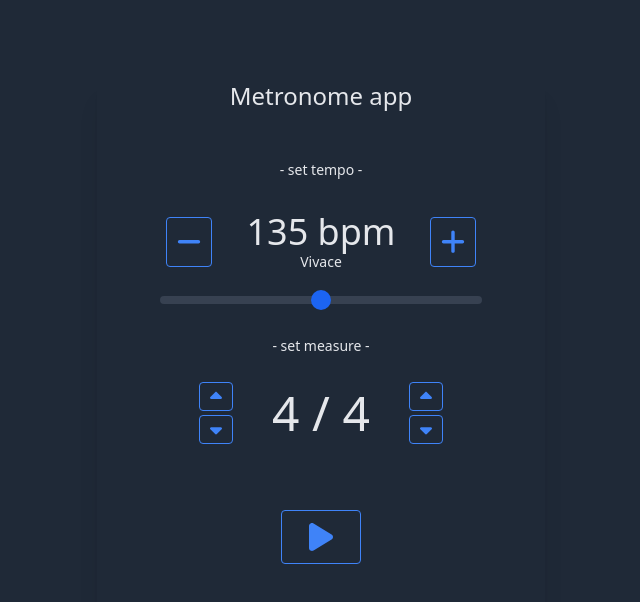
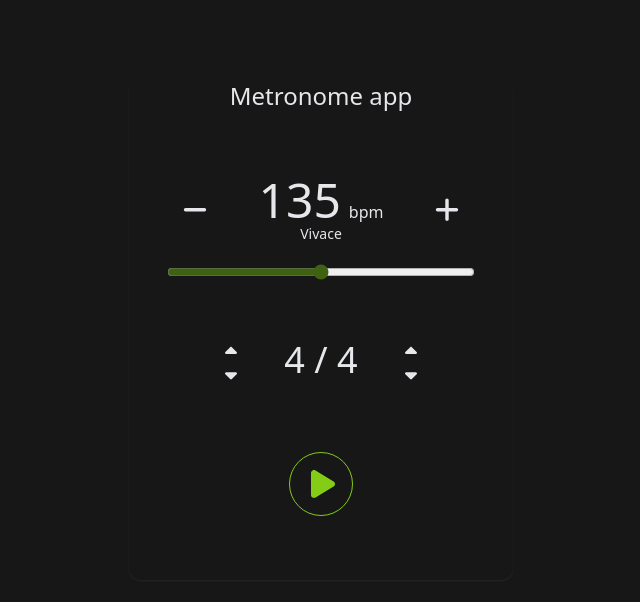
Before and after one commit to lukaszsliwinski/metronome-v2, a React (Create React App) app in the folder frontend/: page / in a window 1280 px wide. Shown: the top 602 px of the page, without its empty margins (319-959 px from the left). Built offline with nearby package versions, Linux system fonts and the light colour scheme.

Commit message:
feat: finish style

```diff
--- a/frontend/src/Metronome.tsx
+++ b/frontend/src/Metronome.tsx
@@ -71,8 +71,8 @@ export default function Metronome() {
   }, [playing]);
 
   return (
-    <div className="min-h-screen-mobile xs:pt-20 text-sm font-medium dark:bg-gray-800 dark:text-gray-200">
-      <div className="h-fit w-full shadow-xl xs:m-auto xs:max-w-[28rem] xs:rounded-xl px-12">
+    <div className="min-h-screen-mobile xs:pt-20 text-sm dark:bg-neutral-900 dark:text-gray-200">
+      <div className="h-fit w-full shadow-sm shadow-neutral-800 xs:m-auto xs:max-w-sm xs:rounded-xl px-6">
         <h1 className="mb-12 text-center text-2xl">Metronome app</h1>
         <Tempo />
         <Controls />
--- a/frontend/src/components/MeasureBtn.tsx
+++ b/frontend/src/components/MeasureBtn.tsx
@@ -3,7 +3,8 @@ export default function MeasureBtn({onClick, icon}: {onClick: () => void, icon:
     <button
       type="button"
       onClick={onClick}
-      className="w-fit text-blue-700 border border-blue-700 hover:bg-blue-700 hover:text-white focus:ring-4 focus:outline-none focus:ring-blue-300 font-medium rounded text-sm my-0.5 px-2.5 py-1 text-center inline-flex items-center dark:border-blue-500 dark:text-blue-500 dark:hover:text-white dark:focus:ring-blue-800 dark:hover:bg-blue-500"
+      // className="w-fit text-green-700 hover:text-white border border-green-700 hover:bg-green-800 font-medium rounded-lg text-sm px-2.5 py-1 text-center my-0.5 dark:border-green-500 dark:text-green-500 dark:hover:text-white dark:hover:bg-green-600"
+      className="w-fit my-0.5 hover:text-lime-700"
     >
       {icon}
     </button>
--- a/frontend/src/components/PlayBtn.tsx
+++ b/frontend/src/components/PlayBtn.tsx
@@ -21,9 +21,9 @@ export default function PlayBtn() {
     <button
       type="button"
       onClick={() => setPlaying(!playing)}
-      className="w-20 text-blue-700 border border-blue-700 hover:bg-blue-700 hover:text-white focus:ring-4 focus:outline-none focus:ring-blue-300 font-medium rounded text-sm p-2.5 text-center inline-flex justify-center items-center dark:border-blue-500 dark:text-blue-500 dark:hover:text-white dark:focus:ring-blue-800 dark:hover:bg-blue-500"
+      className="w-16 h-16 text-lime-700 hover:text-white border border-lime-700 hover:bg-lime-800 font-medium rounded-full text-sm p-2.5 text-center inline-flex justify-center items-center dark:border-lime-500 dark:text-lime-500 dark:hover:text-white dark:hover:bg-lime-600"
     >
-      {playing ? <Pause className="w-5" /> : <Play className="w-6" />}
+      {playing ? <Pause className="w-5" /> : <Play className="ml-1 w-6" />}
     </button>
   );
 }
--- a/frontend/src/components/TempoBtn.tsx
+++ b/frontend/src/components/TempoBtn.tsx
@@ -3,7 +3,8 @@ export default function TempoBtn({onClick, icon}: {onClick: () => void, icon: JS
     <button
       type="button"
       onClick={onClick}
-      className="h-fit text-blue-700 border border-blue-700 hover:bg-blue-700 hover:text-white focus:ring-4 focus:outline-none focus:ring-blue-300 font-medium rounded text-sm p-2.5 text-center inline-flex items-center dark:border-blue-500 dark:text-blue-500 dark:hover:text-white dark:focus:ring-blue-800 dark:hover:bg-blue-500"
+      // className="h-fit text-green-700 hover:text-white border border-green-700 hover:bg-green-800 font-medium rounded-lg  p-2.5 text-center inline-flex items-center dark:border-green-500 dark:text-green-500 dark:hover:text-white dark:hover:bg-green-600"
+      className="hover:text-lime-700"
     >
       {icon}
     </button>
--- a/frontend/src/layouts/Controls.tsx
+++ b/frontend/src/layouts/Controls.tsx
@@ -42,8 +42,7 @@ export default function Controls() {
   };
 
   return (
-    <div className="my-8">
-      <h1 className="mb-6 text-center">- set measure -</h1>
+    <div className="my-16">
       <div className="grid grid-cols-4">
 
         <div className="flex flex-col items-end">
@@ -52,7 +51,7 @@ export default function Controls() {
         </div>
 
         <div className="col-span-2 flex justify-center items-center">
-          <div className="text-5xl">{beats} / {notes}</div>
+          <div className="font-light text-4xl mb-2">{beats} / {notes}</div>
         </div>
 
         <div className="flex flex-col">
--- a/frontend/src/layouts/Tempo.tsx
+++ b/frontend/src/layouts/Tempo.tsx
@@ -54,8 +54,7 @@ export default function Tempo() {
   };
 
   return (
-    <div className="my-6">
-      <h2 className="text-center mb-8">- set tempo -</h2>
+    <div className="my-16">
       <div className="grid grid-cols-4">
 
         <div className="flex items-center justify-center">
@@ -63,7 +62,7 @@ export default function Tempo() {
         </div>
 
         <div className="col-span-2 flex flex-col items-center justify-center">
-          <div className="text-4xl">{tempo} bpm</div>
+          <div className="text-base font-light"><span className="text-5xl">{tempo}</span>&ensp;bpm</div>
           <div>{description}</div>
         </div>
 
@@ -79,7 +78,7 @@ export default function Tempo() {
             value={tempo}
             step="1"
             onChange={(event) => setTempo(Number(event.target.value))}
-            className="w-11/12 h-2 bg-gray-200 rounded-lg appearance-none cursor-pointer dark:bg-gray-700"
+            className="w-11/12 h-2 accent-lime-800 cursor-pointer"
           />
         </div>
 
```
